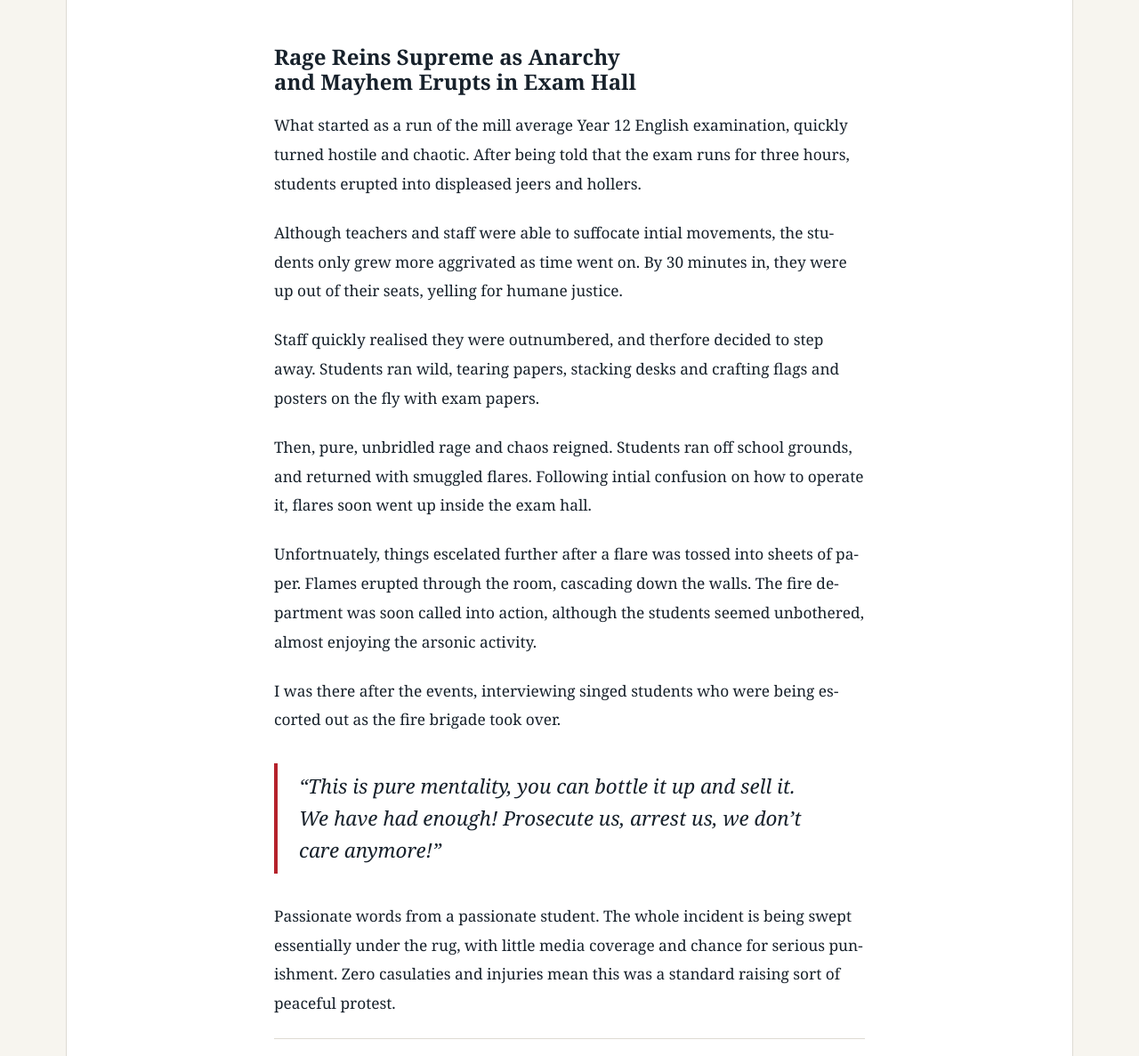
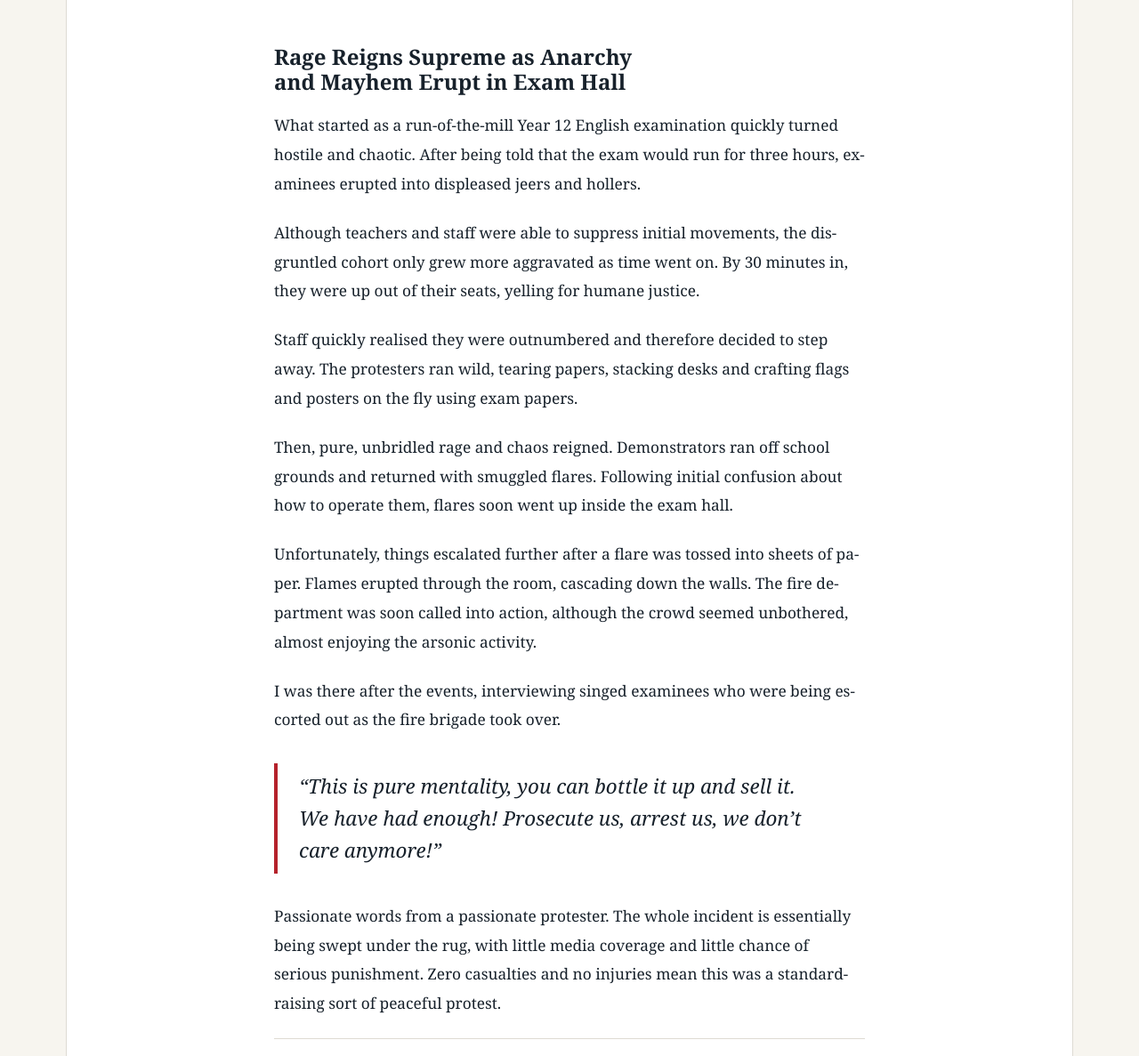
Before and after one commit to TrixDah/manspreading-r-us, a Jekyll site: the page built from _articles/2026-11-10-exam-hall-up-in-flames-after-students-rebel-against-three-hour-english-exam.md, in a window 1280 px wide and 1400 px high, scrolled down 1168 px. Shown: the part 213-1400 px from the top of the window at 89% size. Built offline with Jekyll 4.4.1, drawn with Linux system fonts in a browser that asks for light colours; some of the changed text lies outside the part shown.

Commit message:
Update _articles/2026-11-10-exam-hall-up-in-flames-after-students-rebel-against-three-hour-english-exam.md (via Pages CMS)

```diff
--- a/_articles/2026-11-10-exam-hall-up-in-flames-after-students-rebel-against-three-hour-english-exam.md
+++ b/_articles/2026-11-10-exam-hall-up-in-flames-after-students-rebel-against-three-hour-english-exam.md
@@ -5,28 +5,28 @@ exclusive: false
 front_page: lead
 date: 2026-11-10
 author: Reginald "Rockin" Roberts
-summary: Following student outrage during an arduous english exam, students
-  banded together in a revolt, leading to indoor fire emergency.
-standfirst: The School's exam hall was under seige, flaming up and burning away
-  before teachers got a hold of hoses.
+summary: Following student outrage during an arduous English exam, students
+  banded together in a revolt, leading to an indoor fire incident.
+standfirst: The School's exam hall was under siege, bursting into flames before
+  teachers got  hold of hoses.
 read_time: 3 min read
 image: /images/Fiery School Hall Uprising.png
 image_fit: false
 ---
-# Rage Reins Supreme as Anarchy and Mayhem Erupts in Exam Hall
+# Rage Reigns Supreme as Anarchy and Mayhem Erupt in Exam Hall
 
-What started as a run of the mill average Year 12 English examination, quickly turned hostile and chaotic. After being told that the exam runs for three hours, students erupted into displeased jeers and hollers.
+What started as a run-of-the-mill Year 12 English examination quickly turned hostile and chaotic. After being told that the exam would run for three hours, examinees erupted into displeased jeers and hollers.
 
-Although teachers and staff were able to suffocate intial movements, the students only grew more aggrivated as time went on. By 30 minutes in, they were up out of their seats, yelling for humane justice.
+Although teachers and staff were able to suppress initial movements, the disgruntled cohort only grew more aggravated as time went on. By 30 minutes in, they were up out of their seats, yelling for humane justice.
 
-Staff quickly realised they were outnumbered, and therfore decided to step away. Students ran wild, tearing papers, stacking desks and crafting flags and posters on the fly with exam papers.
+Staff quickly realised they were outnumbered and therefore decided to step away. The protesters ran wild, tearing papers, stacking desks and crafting flags and posters on the fly using exam papers.
 
-Then, pure, unbridled rage and chaos reigned. Students ran off school grounds, and returned with smuggled flares. Following intial confusion on how to operate it, flares soon went up inside the exam hall.
+Then, pure, unbridled rage and chaos reigned. Demonstrators ran off school grounds and returned with smuggled flares. Following initial confusion about how to operate them, flares soon went up inside the exam hall.
 
-Unfortnuately, things escelated further after a flare was tossed into sheets of paper. Flames erupted through the room, cascading down the walls. The fire department was soon called into action, although the students seemed unbothered, almost enjoying the arsonic activity.
+Unfortunately, things escalated further after a flare was tossed into sheets of paper. Flames erupted through the room, cascading down the walls. The fire department was soon called into action, although the crowd seemed unbothered, almost enjoying the arsonic activity.
 
-I was there after the events, interviewing singed students who were being escorted out as the fire brigade took over.
+I was there after the events, interviewing singed examinees who were being escorted out as the fire brigade took over.
 
 > "This is pure mentality, you can bottle it up and sell it. We have had enough! Prosecute us, arrest us, we don't care anymore!"
 
-Passionate words from a passionate student. The whole incident is being swept essentially under the rug, with little media coverage and chance for serious punishment. Zero casulaties and injuries mean this was a standard raising sort of peaceful protest.
+Passionate words from a passionate protester. The whole incident is essentially being swept under the rug, with little media coverage and little chance of serious punishment. Zero casualties and no injuries mean this was a standard-raising sort of peaceful protest.
```
